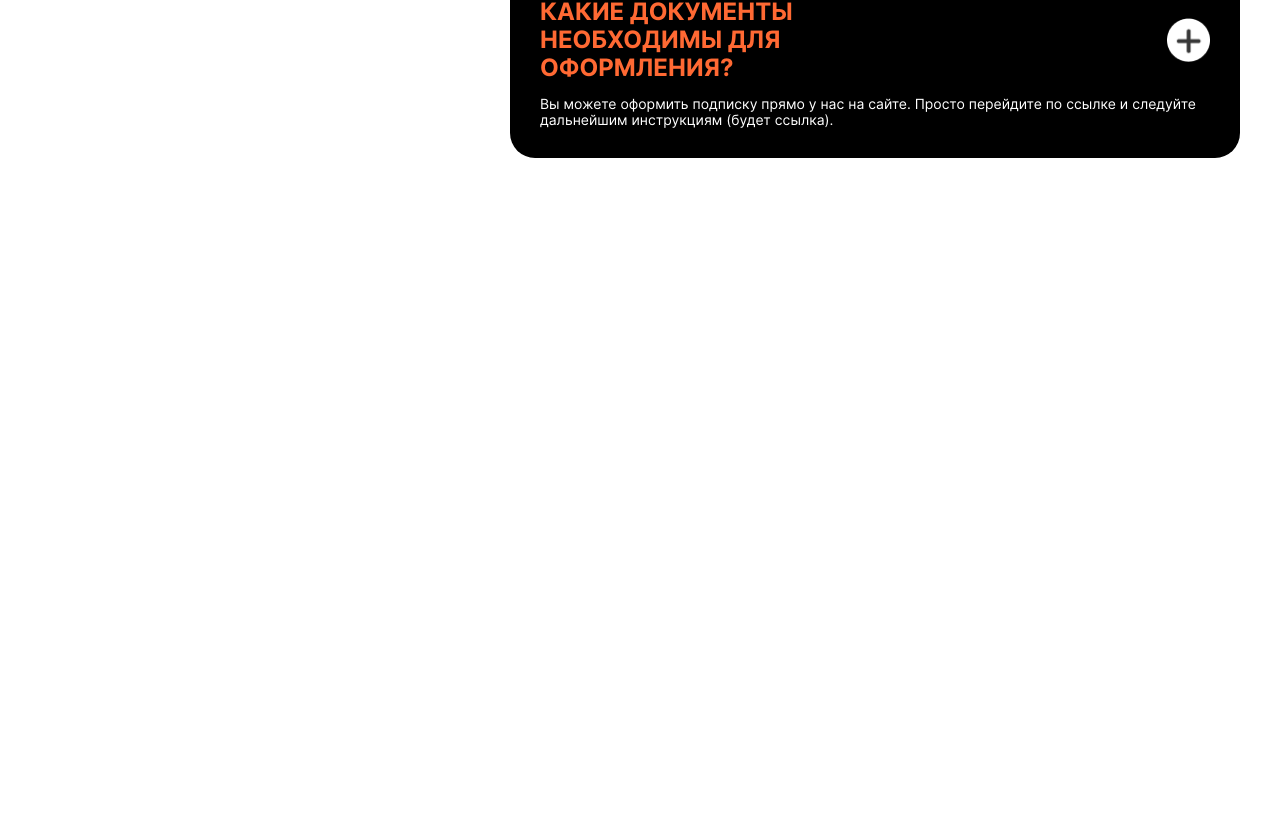
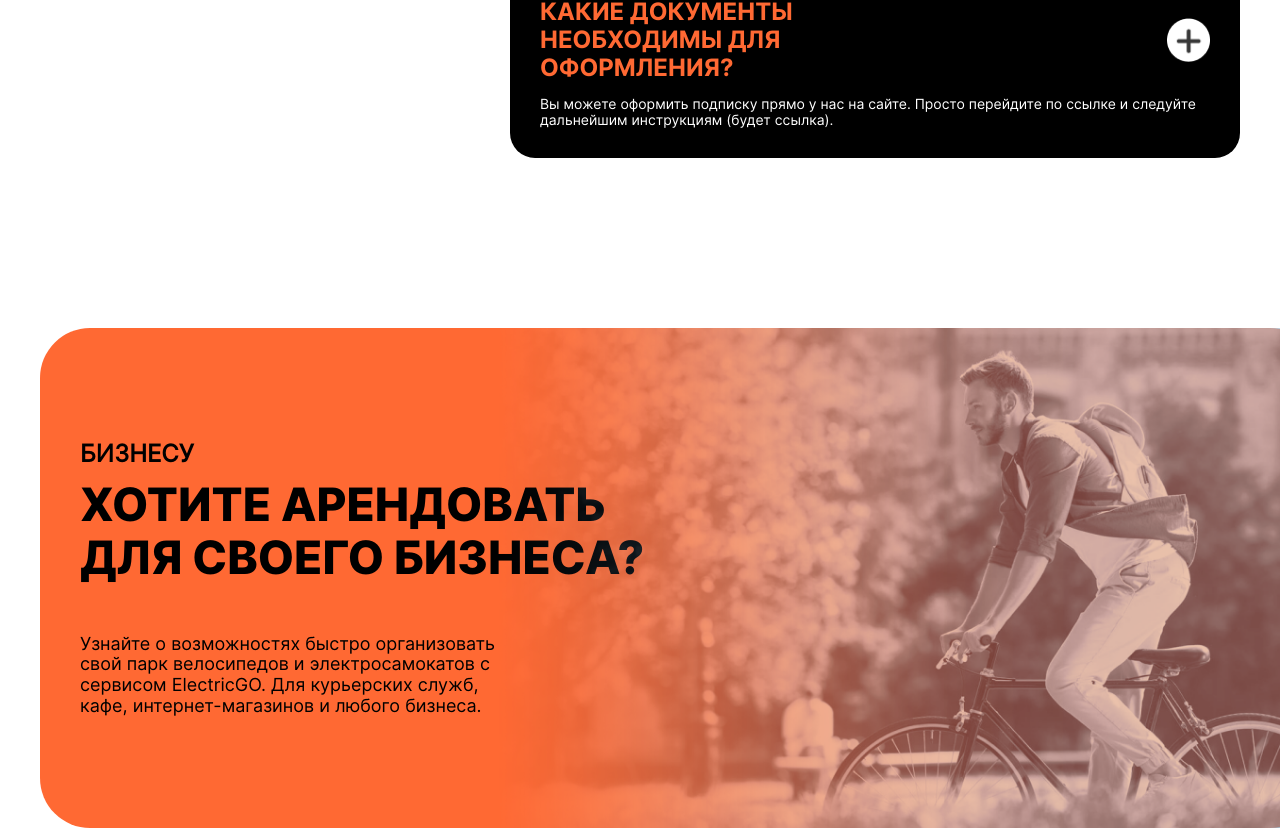
Before and after one commit to DarkCrew/bikesrent, a React (Create React App) app in the folder bikesrent/: page / in a window 1280 px wide. Shown: the part 3659-4487 px from the top of the page. Before the commit the page ends 3817 px from the top, so only its background shows below. Built offline with nearby package versions, Linux system fonts and the light colour scheme; the HTML template or start-up script is replaced by a standard one.

Commit message:
add: create business section

```diff
--- /dev/null
+++ b/bikesrent/src/components/Business/Business.module.scss
@@ -0,0 +1,64 @@
+@import url('../../variables/Variables.module.scss');
+
+.business {
+  position: relative;
+  background: var(--color-white);
+  padding-top: 170px;
+  overflow-x: hidden;
+}
+
+.container {
+  display: flex;
+  height: 500px;
+  position: relative;
+  align-items: center;
+  justify-content: flex-end;
+}
+
+.title {
+  display: flex;
+  flex-direction: column;
+  gap: 10px;
+  position: absolute;
+  left: 0;
+  padding-left: 40px;
+}
+
+.titleFirst {
+  color: var(--color-black);
+  font-family: 'Inter-Regular';
+  font-size: 24px;
+  text-transform: uppercase;
+}
+
+.titleSecond {
+  color: var(--color-black);
+  font-family: 'Inter-ExtraBold';
+  font-size: 46px;
+  text-transform: uppercase;
+}
+
+.background {
+  position: absolute;
+  height: 500px;
+  z-index: 2;
+  object-fit: contain;
+  right: 0;
+}
+
+.orangeLine {
+  position: absolute;
+  height: 100%;
+  width: 100vw;
+  background: var(--color-orange);
+  left: 0;
+  border-radius: 50px;
+  z-index: 0;
+}
+
+.description {
+  padding-top: 40px;
+  color: var(--color-black);
+  font-family: 'Inter-Regular';
+  font-size: 18px;
+}
--- /dev/null
+++ b/bikesrent/src/components/Business/Business.tsx
@@ -0,0 +1,33 @@
+import React, { ReactElement } from 'react';
+
+import background from '../../assets/images/bg2.png';
+
+import styles from './Business.module.scss';
+
+const Business = (): ReactElement => {
+  return (
+    <div className={styles.business}>
+      <img className={styles.background} src={background} alt="bike" />
+      <div className="container">
+        <div className={styles.container}>
+          <div className={styles.orangeLine} />
+          <div className={styles.title}>
+            <h3 className={styles.titleFirst}>БИЗНЕСУ</h3>
+            <h3 className={styles.titleSecond}>
+              Хотите арендовать
+              <br /> для своего бизнеса?
+            </h3>
+            <p className={styles.description}>
+              Узнайте о возможностях быстро организовать
+              <br /> свой парк велосипедов и электросамокатов с <br /> сервисом ElectricGO. Для
+              курьерских служб,
+              <br /> кафе, интернет-магазинов и любого бизнеса.
+            </p>
+          </div>
+        </div>
+      </div>
+    </div>
+  );
+};
+
+export default Business;
--- a/bikesrent/src/pages/HomePage/HomePage.tsx
+++ b/bikesrent/src/pages/HomePage/HomePage.tsx
@@ -2,6 +2,7 @@ import React, { ReactElement } from 'react';
 
 import Advantages from 'components/Advantages/Advantages';
 import Bikes from 'components/Bikes/Bikes';
+import Business from 'components/Business/Business';
 import FirstInfo from 'components/FirstInfo/FirstInfo';
 import HowWorks from 'components/HowWorks/HowWorks';
 import Question from 'components/Question/Question';
@@ -17,6 +18,7 @@ const HomePage = (): ReactElement => {
         <Bikes />
         <Advantages />
         <Question />
+        <Business />
       </div>
     </section>
   );
```
Also changed, not shown: bikesrent/src/assets/images/bg2.png (added).
